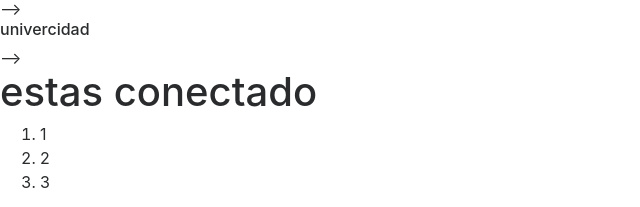
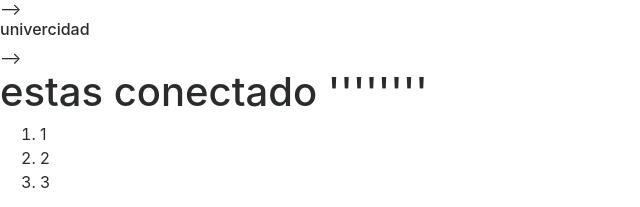
Before and after one commit to lauramaritzaariflores/VUE, a plain HTML site: page index.html in a window 1280 px wide. Shown: the part 133-340 px from the top of the page, 0-640 px from the left. Drawn offline with nearby package versions, Linux system fonts and the light colour scheme.

Commit message:
comillas

```diff
--- a/index.html
+++ b/index.html
@@ -20,7 +20,7 @@
             <h6 v-else-if="edad<15">colegio</h6>
                 <h6 v-else-if="edad<21">univercidad</h6>
         <h7 v-else>profesional</h7>-->
-           <h1 v-if="condicion">estas conectado</h1>
+           <h1 v-if="condicion">estas conectado ''''''''</h1>
                 <h1 v-else-if="condicion"> </h1>
             <ol>
                 <li>1</li>
```
